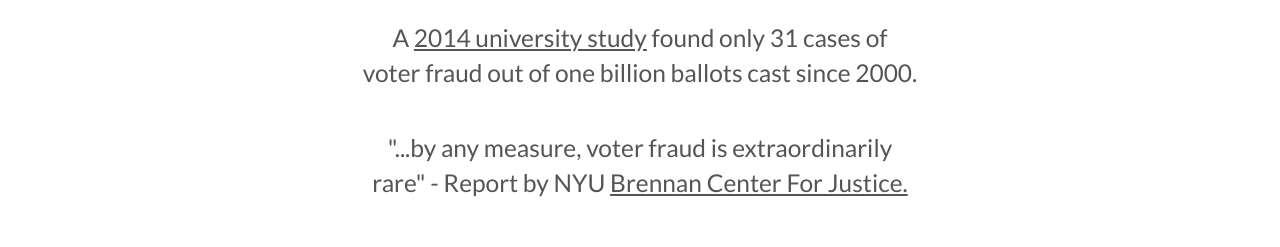
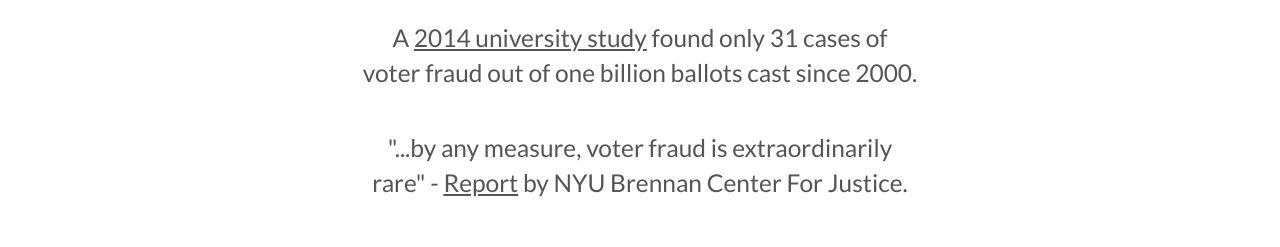
Before and after one commit to chrisalbon/istheelectionrigged.com, a website: page index.html in a window 1280 px wide. Shown: the part 800-1047 px from the top of the page. Drawn offline with nearby package versions, Linux system fonts and the light colour scheme.

Commit message:
fixed styling

```diff
--- a/index.html
+++ b/index.html
@@ -66,7 +66,7 @@
                         </div>
                         <div class="row evidence">
                             <div class="col-lg-6 col-centered">
-                                <span class="skills" >"...by any measure, voter fraud is extraordinarily rare" - Report by NYU <a href="https://www.brennancenter.org/sites/default/files/legacy/The%20Truth%20About%20Voter%20Fraud.pdf">Brennan Center For Justice.</a></span>
+                                <span class="skills" >"...by any measure, voter fraud is extraordinarily rare" - <a href="https://www.brennancenter.org/sites/default/files/legacy/The%20Truth%20About%20Voter%20Fraud.pdf">Report</a> by NYU Brennan Center For Justice. </span>
                             </div>
                         </div>
                         <hr class="star-light">
```
